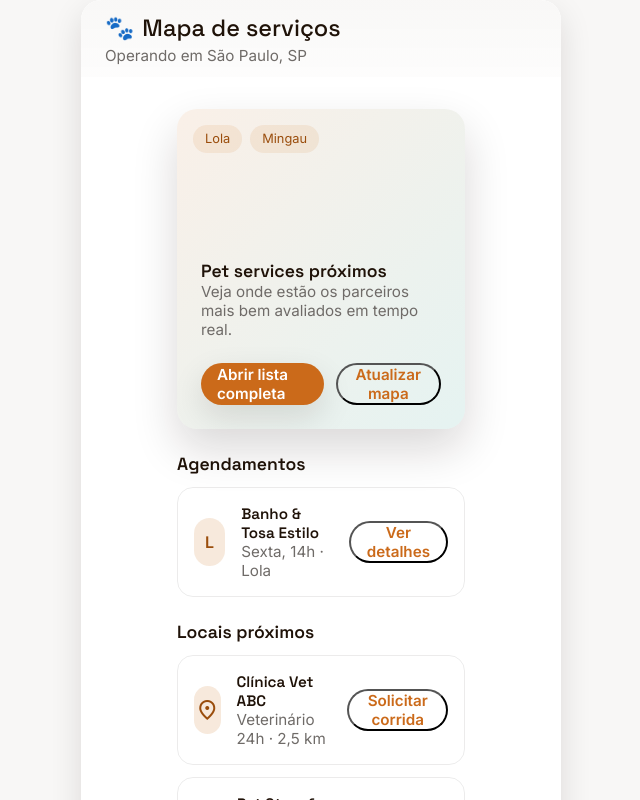
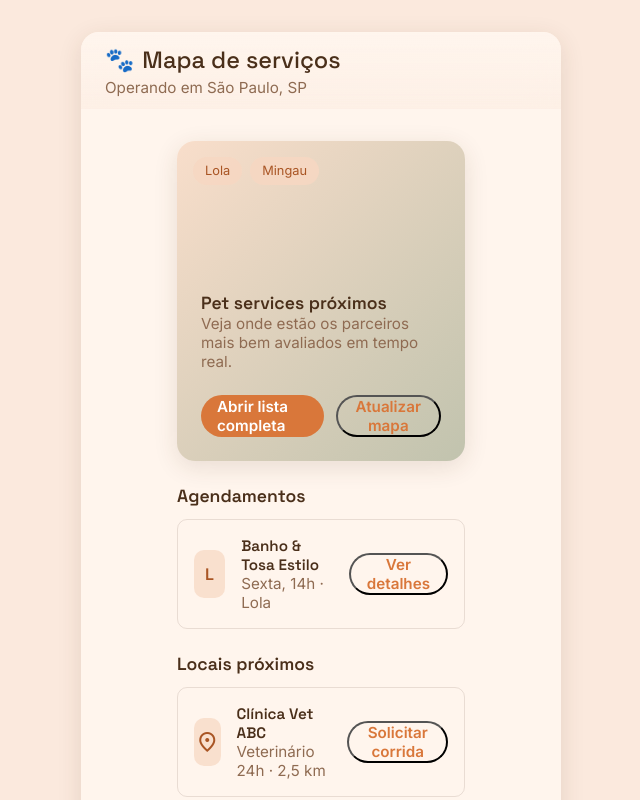
Before and after one commit to nilton-isaac/PetShopApp, a React (Vite) app in the folder app/: page /home in a window 1280 px wide. Shown: the top 800 px of the page, without its empty margins (319-959 px from the left). Built offline with nearby package versions, Linux system fonts and the light colour scheme.

Commit message:
feat: refresh peach palette and soften surfaces

```diff
--- a/app/src/index.css
+++ b/app/src/index.css
@@ -11,11 +11,11 @@
 html,
 body {
   min-height: 100%;
+  background: var(--color-background);
 }
 
 body {
   font-family: var(--font-family-body);
-  background: var(--color-background);
   color: var(--color-text);
   -webkit-font-smoothing: antialiased;
 }
@@ -25,6 +25,7 @@ body {
   display: flex;
   justify-content: center;
   background: var(--color-background);
+  padding: clamp(var(--space-sm), 4vw, var(--space-xl));
 }
 
 a {
@@ -72,6 +73,10 @@ select {
 }
 
 @media (max-width: 520px) {
+  #root {
+    padding: 0;
+  }
+
   .app-shell {
     border-radius: 0;
     box-shadow: none;
@@ -83,7 +88,11 @@ select {
   top: 0;
   z-index: 10;
   padding: var(--space-md) var(--space-lg) var(--space-sm);
-  background: linear-gradient(180deg, rgba(248, 247, 246, 0.92) 0%, rgba(248, 247, 246, 0.3) 100%);
+  background: linear-gradient(
+    180deg,
+    rgba(255, 245, 237, 0.92) 0%,
+    rgba(251, 233, 221, 0.45) 100%
+  );
   backdrop-filter: blur(16px);
 }
 
@@ -104,10 +113,10 @@ select {
 
 .app-main {
   flex: 1;
-  padding: var(--space-md) var(--space-lg) calc(var(--space-xl) + 64px);
+  padding: var(--space-md) clamp(var(--space-lg), 6vw, 72px) calc(var(--space-xl) + 48px);
   display: flex;
   flex-direction: column;
-  gap: var(--space-lg);
+  gap: var(--space-md);
 }
 
 .section-title {
@@ -118,14 +127,14 @@ select {
 
 .card {
   background: var(--color-surface);
-  border-radius: var(--radius-md);
+  border-radius: var(--radius-sm);
   border: 1px solid var(--color-border);
   padding: var(--space-lg);
-  box-shadow: var(--shadow-soft);
+  box-shadow: none;
 }
 
 .card--tonal {
-  background: rgba(203, 106, 26, 0.08);
+  background: var(--color-surface-tonal);
   border-color: transparent;
 }
 
@@ -150,7 +159,7 @@ select {
 .button--primary {
   background: var(--color-primary);
   color: white;
-  box-shadow: var(--shadow-soft);
+  box-shadow: none;
 }
 
 .button--primary:active {
@@ -159,7 +168,8 @@ select {
 }
 
 .button--secondary {
-  background: rgba(31, 18, 8, 0.08);
+  background: var(--color-surface-tonal);
+  background: color-mix(in srgb, var(--color-surface-tonal) 65%, transparent);
   color: var(--color-text);
 }
 
@@ -207,8 +217,9 @@ select {
   display: grid;
   grid-template-columns: repeat(4, 1fr);
   gap: var(--space-xs);
-  padding: var(--space-sm) var(--space-lg) calc(var(--space-sm) + env(safe-area-inset-bottom));
-  background: rgba(248, 247, 246, 0.96);
+  padding: var(--space-sm) clamp(var(--space-md), 5vw, var(--space-lg))
+    calc(var(--space-sm) + env(safe-area-inset-bottom));
+  background: rgba(255, 245, 237, 0.9);
   backdrop-filter: blur(14px);
   border-top: 1px solid var(--color-border);
 }
@@ -234,7 +245,8 @@ select {
   align-items: center;
   gap: var(--space-2xs);
   border-radius: var(--radius-pill);
-  background: rgba(203, 106, 26, 0.1);
+  background: var(--color-surface-tonal);
+  background: color-mix(in srgb, var(--color-surface-tonal) 85%, transparent);
   color: var(--color-primary-strong);
   font-size: var(--font-size-xs);
   padding: 0 var(--space-sm);
@@ -251,7 +263,7 @@ select {
   display: flex;
   gap: var(--space-md);
   align-items: center;
-  border-radius: var(--radius-md);
+  border-radius: var(--radius-sm);
   border: 1px solid var(--color-border);
   padding: var(--space-md);
 }
@@ -259,8 +271,9 @@ select {
 .avatar {
   width: 48px;
   height: 48px;
-  border-radius: 16px;
-  background: rgba(203, 106, 26, 0.15);
+  border-radius: var(--radius-sm);
+  background: var(--color-surface-tonal);
+  background: color-mix(in srgb, var(--color-surface-tonal) 70%, transparent);
   display: grid;
   place-items: center;
   font-weight: 600;
@@ -273,13 +286,18 @@ select {
   border-radius: var(--radius-lg);
   overflow: hidden;
   min-height: 220px;
-  background: linear-gradient(135deg, rgba(203, 106, 26, 0.1), rgba(42, 157, 143, 0.12));
+  background: var(--color-surface-tonal);
+  background: linear-gradient(
+    135deg,
+    color-mix(in srgb, var(--color-surface-tonal) 80%, transparent),
+    color-mix(in srgb, var(--color-primary) 22%, rgba(42, 157, 143, 0.32))
+  );
   display: flex;
   flex-direction: column;
   justify-content: flex-end;
   padding: var(--space-lg);
   color: var(--color-text);
-  box-shadow: var(--shadow-raised);
+  box-shadow: var(--shadow-soft);
 }
 
 .map-card__chips {
@@ -343,6 +361,6 @@ select {
 }
 
 :focus-visible {
-  outline: 3px solid rgba(203, 106, 26, 0.35);
+  outline: 3px solid rgba(217, 119, 58, 0.35);
   outline-offset: 3px;
 }
--- a/app/src/styles/tokens.css
+++ b/app/src/styles/tokens.css
@@ -1,20 +1,21 @@
 :root {
   color-scheme: light dark;
-  --color-primary: #cb6a1a;
-  --color-primary-strong: #9a4d0c;
-  --color-surface: #ffffff;
-  --color-background: #f8f7f6;
-  --color-border: rgba(18, 11, 6, 0.08);
-  --color-text: #1f1208;
-  --color-text-subtle: #6f6b68;
+  --color-primary: #d9773a;
+  --color-primary-strong: #a95524;
+  --color-surface: #fff5ed;
+  --color-surface-tonal: #f7d8c2;
+  --color-background: #fbe9dd;
+  --color-border: rgba(74, 47, 26, 0.12);
+  --color-text: #4a2f1a;
+  --color-text-subtle: #8f6b52;
   --color-success: #2a9d8f;
   --color-danger: #e76f51;
-  --shadow-soft: 0 12px 32px rgba(22, 15, 10, 0.12);
-  --shadow-raised: 0 20px 45px rgba(22, 15, 10, 0.16);
-  --radius-xs: 6px;
-  --radius-sm: 12px;
-  --radius-md: 16px;
-  --radius-lg: 20px;
+  --shadow-soft: 0 6px 24px rgba(74, 47, 26, 0.12);
+  --shadow-raised: 0 12px 32px rgba(74, 47, 26, 0.16);
+  --radius-xs: 4px;
+  --radius-sm: 10px;
+  --radius-md: 14px;
+  --radius-lg: 18px;
   --radius-pill: 9999px;
   --font-family-display: 'Space Grotesk', 'Inter', system-ui, -apple-system, BlinkMacSystemFont, 'Segoe UI', sans-serif;
   --font-family-body: 'Inter', system-ui, -apple-system, BlinkMacSystemFont, 'Segoe UI', sans-serif;
@@ -38,12 +39,13 @@
 
 @media (prefers-color-scheme: dark) {
   :root {
-    --color-surface: #211811;
-    --color-background: #140d08;
-    --color-border: rgba(255, 255, 255, 0.08);
-    --color-text: #f4ede7;
-    --color-text-subtle: rgba(244, 237, 231, 0.75);
-    --shadow-soft: 0 16px 36px rgba(0, 0, 0, 0.4);
-    --shadow-raised: 0 24px 52px rgba(0, 0, 0, 0.5);
+    --color-surface: #2f1d13;
+    --color-surface-tonal: #3c2619;
+    --color-background: #1f140c;
+    --color-border: rgba(248, 220, 200, 0.18);
+    --color-text: #f8eee5;
+    --color-text-subtle: rgba(248, 238, 229, 0.7);
+    --shadow-soft: 0 10px 28px rgba(0, 0, 0, 0.5);
+    --shadow-raised: 0 18px 40px rgba(0, 0, 0, 0.55);
   }
 }
```
